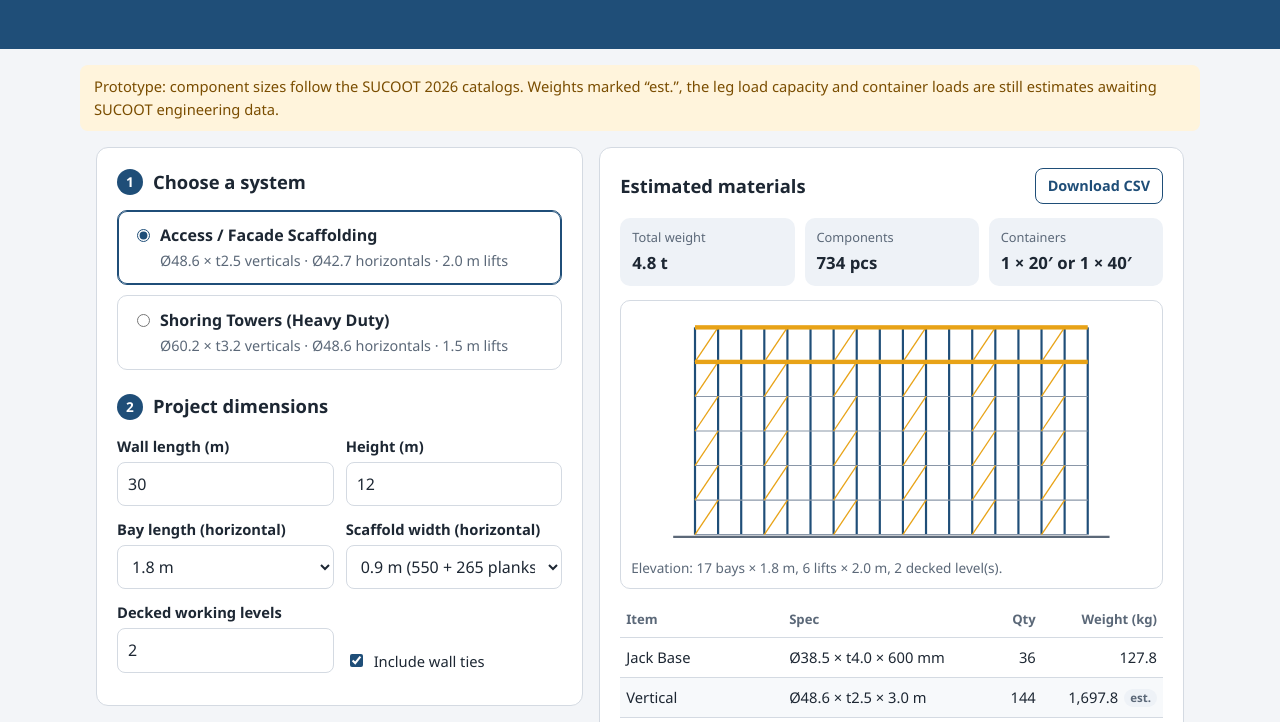
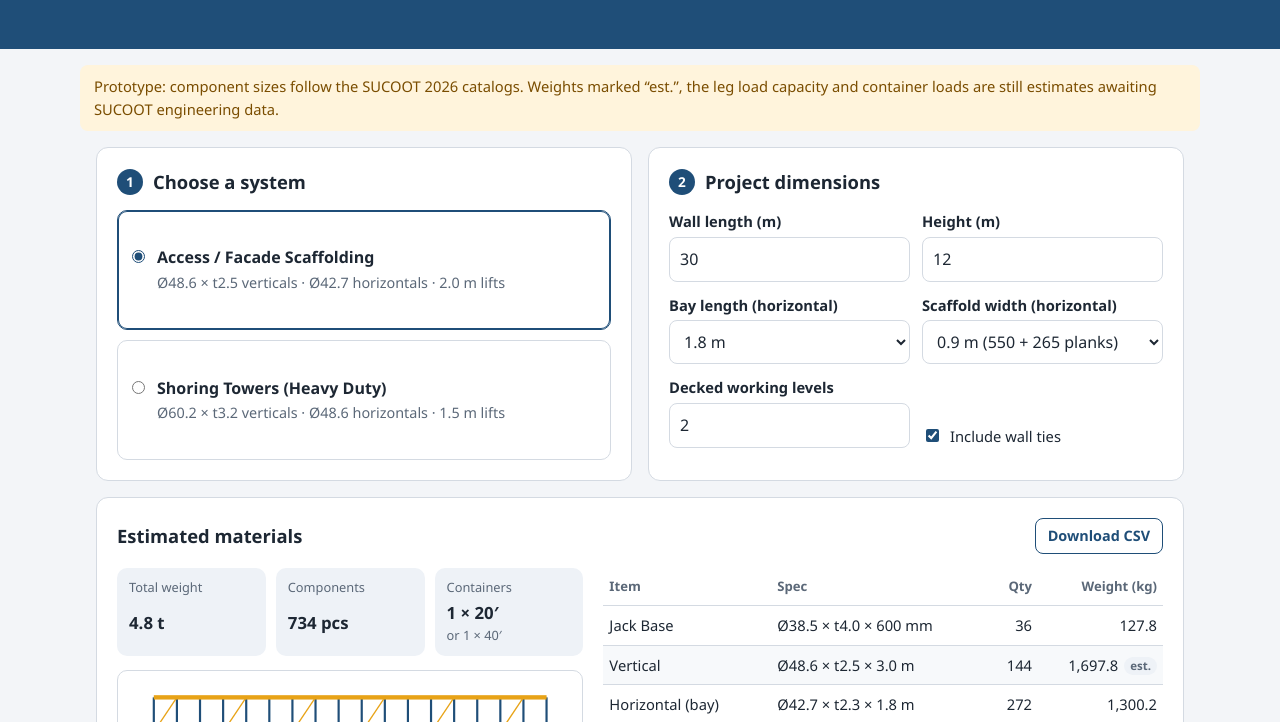
Before and after one commit to lekaipaul-art/sucoot-system, a plain HTML site: page estimator/index.html in a window 1280 px wide. Shown: the part 183-905 px from the top of the page. Drawn offline with nearby package versions, Linux system fonts and the light colour scheme.

Commit message:
調整估算器版面：步驟 1、2 並排，詢價表單移到最下方
結果區改為全寬，左側示意圖、右側料表；貨櫃數改為兩行顯示，
並修正系統選項卡片的單選鈕對齊。

Co-Authored-By: Claude Opus 5.5 <noreply@anthropic.com>
Claude-Session: https://claude.ai/code/session_019EHABDhTyXqU5rh2JDE5RD

```diff
--- a/estimator/app.js
+++ b/estimator/app.js
@@ -115,7 +115,10 @@ function renderEmpty() {
 function renderResult(result) {
   statWeight.textContent = numberFormat.format(result.totalKg / 1000) + " t";
   statPieces.textContent = result.totalPieces.toLocaleString("en-US") + " pcs";
-  statContainers.textContent = result.containers20 + " × 20′ or " + result.containers40 + " × 40′";
+  const alt = document.createElement("span");
+  alt.className = "stat-sub";
+  alt.textContent = "or " + result.containers40 + " × 40′";
+  statContainers.replaceChildren(result.containers20 + " × 20′", alt);
   downloadButton.disabled = false;
 
   const rows = result.items.map(function (item) {
--- a/estimator/index.html
+++ b/estimator/index.html
@@ -37,7 +37,7 @@
   </div>
 
   <main class="layout">
-    <section class="panel inputs" aria-labelledby="step1-title">
+    <section class="panel system" aria-labelledby="step1-title">
       <h2 id="step1-title"><span class="step">1</span>Choose a system</h2>
       <div class="system-options" role="radiogroup" aria-label="Scaffolding system">
         <label class="system-card">
@@ -51,7 +51,9 @@
           <span class="system-desc">Ø60.2 × t3.2 verticals · Ø48.6 horizontals · 1.5 m lifts</span>
         </label>
       </div>
+    </section>
 
+    <section class="panel dimensions" aria-labelledby="step2-title">
       <h2 id="step2-title"><span class="step">2</span>Project dimensions</h2>
 
       <form id="facade-form" class="dimension-form" novalidate>
@@ -128,6 +130,8 @@
         <button id="download-button" type="button" class="secondary">Download CSV</button>
       </div>
 
+      <div class="results-body">
+      <div class="results-visual">
       <div class="stats">
         <div class="stat"><span class="stat-label">Total weight</span><span id="stat-weight" class="stat-value">–</span></div>
         <div class="stat"><span class="stat-label">Components</span><span id="stat-pieces" class="stat-value">–</span></div>
@@ -140,6 +144,9 @@
       </figure>
 
       <p id="design-note" class="design-note" hidden></p>
+      </div>
+
+      <div class="results-table">
 
       <div class="table-wrap">
         <table class="bom">
@@ -154,6 +161,8 @@
       </div>
       <p id="bom-legend" class="disclaimer" hidden></p>
       <p class="disclaimer">This is a preliminary estimate for budgeting only. Final quantities depend on site conditions and SUCOOT's structural calculation.</p>
+      </div>
+      </div>
     </section>
 
     <section class="panel rfq" aria-labelledby="step3-title">
--- a/estimator/style.css
+++ b/estimator/style.css
@@ -144,27 +144,39 @@ body {
   gap: 16px;
   grid-template-columns: 1fr;
   grid-template-areas:
-    "inputs"
+    "system"
+    "dimensions"
     "results"
     "rfq";
 }
 
 @media (min-width: 900px) {
   .layout {
+    grid-template-columns: minmax(0, 1fr) minmax(0, 1fr);
+    grid-template-areas:
+      "system dimensions"
+      "results results"
+      "rfq rfq";
+  }
+
+  .results-body {
+    display: grid;
     grid-template-columns: minmax(0, 5fr) minmax(0, 6fr);
-    grid-template-areas:
-      "inputs results"
-      "rfq results";
+    gap: 20px;
     align-items: start;
   }
 
-  .results {
-    position: sticky;
-    top: 16px;
+  .results-body .diagram {
+    margin-bottom: 0;
+  }
+
+  .results-body .design-note {
+    margin: 12px 0 0;
   }
 }
 
-.inputs { grid-area: inputs; }
+.system { grid-area: system; }
+.dimensions { grid-area: dimensions; }
 .results { grid-area: results; }
 .rfq { grid-area: rfq; }
 
@@ -182,10 +194,6 @@ h2 {
   display: flex;
   align-items: center;
   gap: 10px;
-}
-
-#step2-title {
-  margin-top: 22px;
 }
 
 .step {
@@ -206,20 +214,26 @@ h2 {
 }
 
 .system-card {
-  position: relative;
   display: grid;
-  gap: 2px;
-  padding: 12px 14px 12px 42px;
+  grid-template-columns: auto minmax(0, 1fr);
+  column-gap: 12px;
+  row-gap: 2px;
+  padding: 12px 14px;
   border: 1px solid var(--border);
   border-radius: 10px;
   cursor: pointer;
 }
 
 .system-card input {
-  position: absolute;
-  left: 14px;
-  top: 15px;
+  grid-row: 1 / span 2;
+  align-self: start;
+  margin: 5px 0 0;
   accent-color: var(--primary);
+}
+
+.system-card .system-name,
+.system-card .system-desc {
+  grid-column: 2;
 }
 
 .system-card:has(input:checked) {
@@ -556,3 +570,26 @@ button.secondary:hover:not(:disabled) {
   background: var(--banner-bg);
   color: var(--banner-text);
 }
+
+.stat-sub {
+  display: block;
+  font-size: 0.8rem;
+  font-weight: 400;
+  color: var(--muted);
+}
+
+@media (min-width: 900px) {
+  .system {
+    display: flex;
+    flex-direction: column;
+  }
+
+  .system-options {
+    flex: 1;
+    grid-auto-rows: 1fr;
+  }
+
+  .system-card {
+    align-content: center;
+  }
+}
--- a/estimator/sw.js
+++ b/estimator/sw.js
@@ -1,6 +1,6 @@
 // Service worker：讓估算器可安裝成 App，並在離線時仍能開啟與計算。
 // 每次修改網站檔案後，請把 CACHE_VERSION 加一，使用者才會拿到新版。
-const CACHE_VERSION = "v2";
+const CACHE_VERSION = "v3";
 const CACHE_NAME = "sucoot-estimator-" + CACHE_VERSION;
 
 const APP_SHELL = [
```
